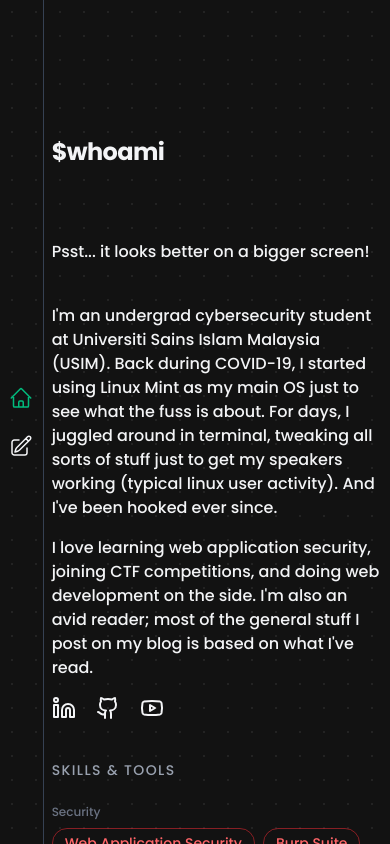
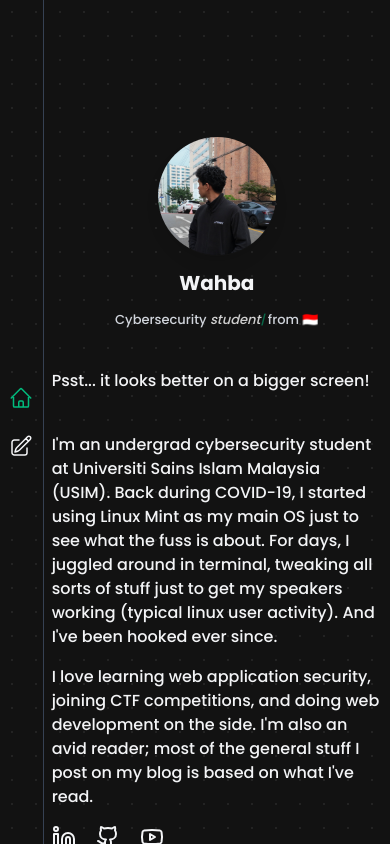
Before and after one commit to wahbakamaluddin/blog1, a Next.js app: page / in a window 390 px wide. Built offline with nearby package versions, Linux system fonts and the light colour scheme.

Commit message:
Update home page

```diff
--- a/src/app/page.tsx
+++ b/src/app/page.tsx
@@ -5,6 +5,7 @@ import SocMedIcons from "@/src/components/layout/sidenav/SocMedIcons";
 import EducationTimeline from "@/src/components/home/EducationTimeline";
 import Certifications from "@/src/components/home/Certifications";
 import Skills from "@/src/components/home/Skills";
+import TopPart from "@/src/components/layout/sidenav/TopPart";
 
 export default function Page () {
   return (
@@ -14,9 +15,13 @@ export default function Page () {
       animate={{ y: 0, opacity: 1 }}
       transition={{ type: 'spring', stiffness: 80, damping: 20 }}
       >
-      <h1 className="mb-8 text-2xl font-bold tracking-tight">
+      <h1 className="md:block hidden mb-8 text-2xl font-bold tracking-tight">
         $whoami
       </h1>
+      <div className="md:hidden block">
+          <TopPart />
+      </div>
+
       <h1 className="text-l block md:hidden py-10">
           Psst... it looks better on a bigger screen!
       </h1>
--- /dev/null
+++ b/src/components/layout/sidenav/TopPart.tsx
@@ -0,0 +1,29 @@
+import Image from 'next/image'
+import Link from 'next/link'
+import TypewriterText from '@/src/components/layout/sidenav/TypewriterText'
+
+export default function TopPart() {
+  return (
+        <div className='md:pt-20 flex flex-col items-center justify-start gap-3'>
+            <div className='hover:scale-105 transition-transform duration-200'>
+                            <Image
+                            src="/profile1.jpeg"
+                            alt="Profile Pitcure"
+                            width={120}
+                            height={15}
+                            className='rounded-full border-1 shadow-lg'
+                            />
+            </div>
+            <div>
+                <Link href="/">
+                    <p className="font-bold text-[20px]">Wahba </p>
+                </Link>
+            </div>
+            <div className=''>
+                <p className="text-[13px] text-gray-600 dark:text-gray-300">
+                    Cybersecurity <TypewriterText words={['student', 'learner', 'enthusiast']} /> from 🇮🇩
+                </p>
+            </div>
+        </div>
+    )
+}
--- a/src/components/layout/sidenav/sidenav.tsx
+++ b/src/components/layout/sidenav/sidenav.tsx
@@ -3,6 +3,7 @@
 import { motion } from 'framer-motion';
 import Image from 'next/image';
 import Link from 'next/link';
+import TopPart from '@/src/components/layout/sidenav/TopPart';
 import NavLinks from '@/src/components/layout/sidenav/NavLinks';
 import SocMedIcons from '@/src/components/layout/sidenav/SocMedIcons';
 import TypewriterText from '@/src/components/layout/sidenav/TypewriterText';
@@ -28,25 +29,7 @@ export default function SideNav() {
                 {/* <div className="absolute top-4 right-4">
                     <ThemeToggle />
                 </div> */}
-                <div className='pt-20 hidden md:block hover:scale-105 transition-transform duration-200'>
-                    <Image
-                    src="/profile1.jpeg"
-                    alt="Profile Pitcure"
-                    width={120}
-                    height={15}
-                    className='rounded-full border-1 shadow-lg'
-                    />
-                </div>
-                <div>
-                    <Link href="/">
-                        <p className="font-bold text-[20px]">Wahba </p>
-                    </Link>
-                </div>
-                <div className=''>
-                    <p className="text-[13px] text-gray-600 dark:text-gray-300">
-                        Cybersecurity <TypewriterText words={['student', 'learner', 'enthusiast']} /> from 🇮🇩
-                    </p>
-                </div>
+               <TopPart />
                 <div className="">
                     <NavLinks />
                 </div>
```
